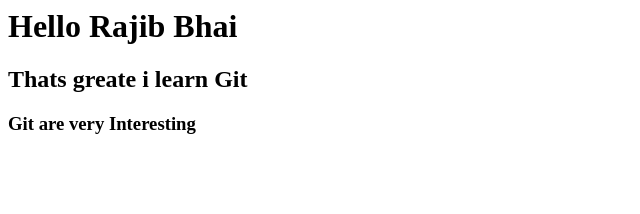
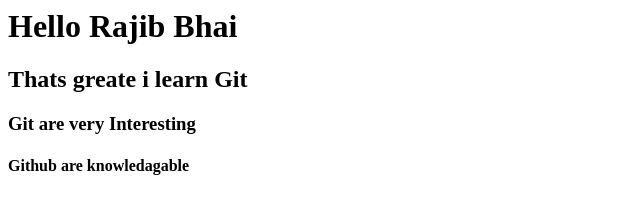
Before and after one commit to shihabpayel/test-git-upload, a plain HTML site: page index.html in a window 1280 px wide. Shown: the whole page, without its empty margins (0-640 px from the left). Drawn offline with Linux system fonts and the light colour scheme.

Commit message:
Github added

```diff
--- a/index.html
+++ b/index.html
@@ -3,5 +3,6 @@
 <h1> Hello Rajib Bhai </h1>
 <h2> Thats greate i learn Git </h2>
 <h3> Git are very Interesting </h3>
+<h4> Github are knowledagable </h4>
 </body>
 </html>
```
